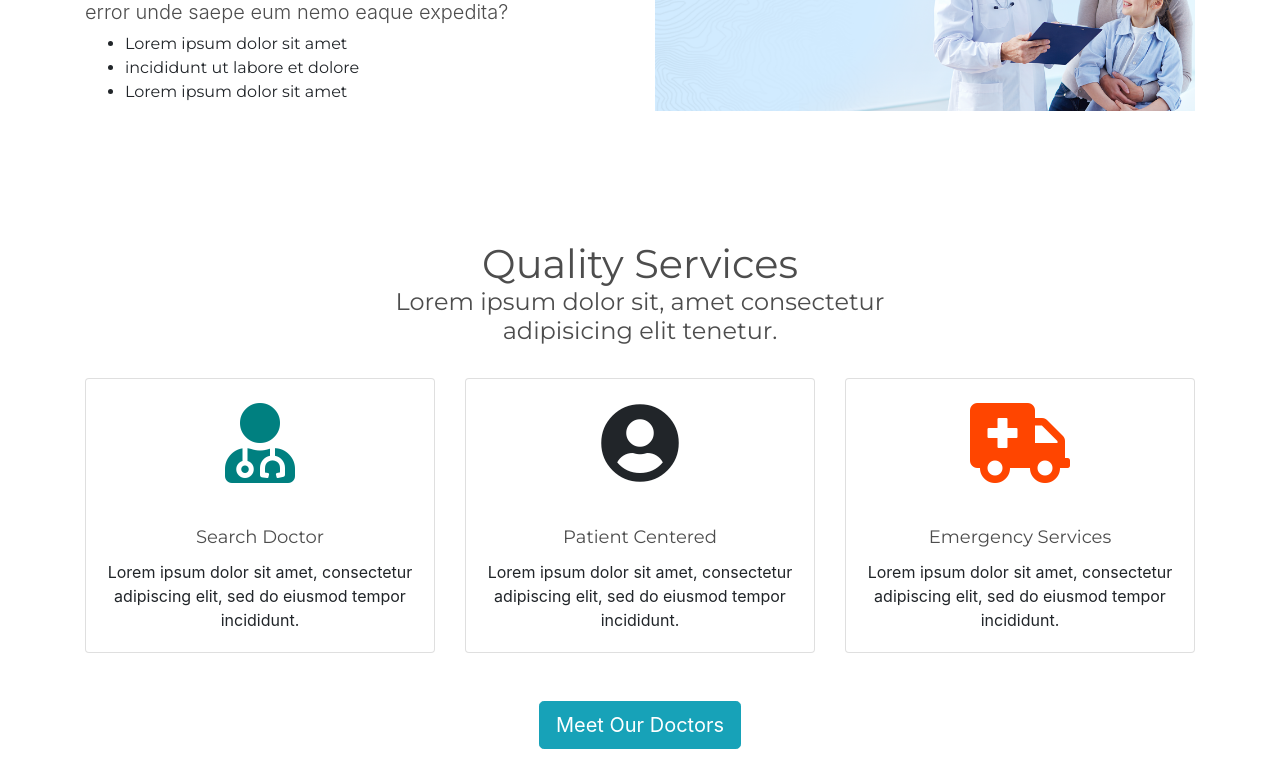
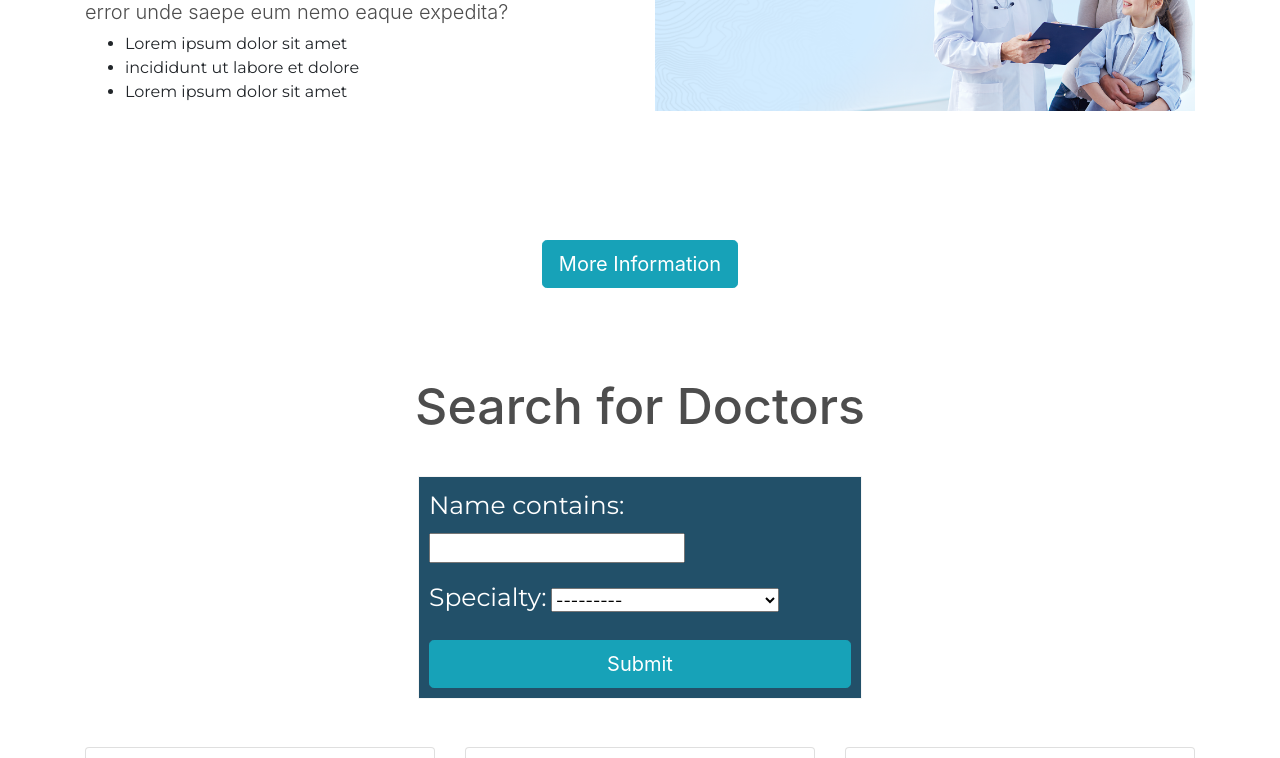
Before and after one commit to yahayakenny/Med_Health, a Django app: page / in a window 1280 px wide. Shown: the part 1119-1877 px from the top of the page. Run offline with Django 3.2, Linux system fonts and the light colour scheme; data comes from the database, SQL or seed files in the repository; some libraries are stand-ins or nearby versions; grey boxes are pictures that could not be loaded.

Commit message:
added search functionality

```diff
--- /dev/null
+++ b/doctor_app/filters.py
@@ -0,0 +1,10 @@
+import django_filters
+from doctor_app.models import Doctor
+from django_filters import CharFilter
+
+
+class DoctorFilter(django_filters.FilterSet):
+    name = CharFilter(field_name = 'name', lookup_expr = 'icontains')
+    class Meta:
+        model = Doctor
+        fields = ('name', 'specialty')
--- a/doctor_app/models.py
+++ b/doctor_app/models.py
@@ -1,7 +1,6 @@
 from django.db import models
 from django.contrib.auth.models import User
 
-# Create your models here.
 
 class Specialty(models.Model):
     specialty_name = models.CharField(max_length=200, blank=True , null=True)
@@ -9,7 +8,6 @@
 
     def __str__(self):
         return self.specialty_name
-
 
 class Doctor(models.Model):
     name = models.CharField(max_length=100, blank=True, null=True)
@@ -21,5 +19,6 @@
     qualifications = models.CharField(max_length=100, blank=True , null=True)
     information= models.CharField(max_length= 500, blank=True , null=True)
 
+
     def __str__(self):
         return self.name
--- a/doctor_app/static/css/main.css
+++ b/doctor_app/static/css/main.css
@@ -32,7 +32,6 @@
     width: 40%;
     padding: 10px;
     background-color: #225069;
-
     border:1px solid whitesmoke;
   }
 
@@ -40,7 +39,6 @@
     font-family: 'montserrat';
     color: #fff;
     font-size: 25px !important;
-
   }
 
   .navbar-brand {
--- a/doctor_app/views.py
+++ b/doctor_app/views.py
@@ -1,20 +1,20 @@
 from django.shortcuts import render
 from doctor_app.models import Doctor
 from django.contrib.auth.decorators import login_required
-
-# Create your views here.
+from doctor_app.filters import DoctorFilter
 
 def home(request):
     doctors = Doctor.objects.all()
+    doctor_filters = DoctorFilter(request.GET, queryset = doctors)
+    doctors = doctor_filters.qs
     context = {'doctors': doctors}
-    return render(request, 'index.html', {'doctors': doctors})
-
-
+    return render(request, 'index.html', {'doctors': doctors, 'doctor_filters': doctor_filters})
 
 @login_required
 def doctor_detail(request, doctor_id):
     details = Doctor.objects.get(id = doctor_id)
     return render(request, 'doctors/doctor_detail.html', {'details': details})
 
+
 def map(request):
     return render(request, 'maps.html')
--- a/med_health/urls.py
+++ b/med_health/urls.py
@@ -23,7 +23,6 @@
     path('', include('doctor_app.urls') ),
     path('', include('patient_app.urls')),
 
-
 ]
 
 urlpatterns += static(settings.MEDIA_URL, document_root = settings.MEDIA_ROOT)
--- a/patient_app/forms.py
+++ b/patient_app/forms.py
@@ -8,11 +8,11 @@
         model = BookDoctor
         fields = ( 'patient_complaint', 'patient_specialty', 'patient_age', 'patient_gender')
 
+
 class UserForm(UserCreationForm):
     email = forms.EmailField()
     first_name = forms.CharField()
     last_name = forms.CharField()
-
     class Meta:
         model = User
         fields = ('first_name', 'last_name', 'username', 'email', 'password1', 'password2' )
--- a/patient_app/urls.py
+++ b/patient_app/urls.py
@@ -10,6 +10,5 @@
     path('login/',auth_views.LoginView.as_view(template_name = 'patients/login.html'), name='login'),
     path('logout/',auth_views.LogoutView.as_view(template_name = 'patients/logout.html'), name='logout'),
     path('register/', views.register, name='register'),
-    path('dashboard/<int:mypatient_id>', views.patient_detail, name='patient_detail'),
-
+    path('dashboard/<int:mypatient_id>', views.patient_detail, name='patient_detail')
 ]
--- a/templates/index.html
+++ b/templates/index.html
@@ -38,6 +38,7 @@
   <h5>Lorem ipsum dolor sit amet consectetur adipisicing elit.</h5>
 </div> <br><br>
 
+
   <div>
     <div class="container">
       <div class="row align-items-center">
@@ -69,6 +70,21 @@
   </div>
   <br /><br /><br/>
 
+<p class="text-center">
+  <button
+    class="btn btn-info btn-lg"
+    type="button"
+    data-toggle="collapse"
+    data-target="#collapseExample"
+    aria-expanded="false"
+    aria-controls="collapseExample"
+  >
+    More Information
+  </button>
+</p>
+<br/>
+
+<div class="collapse" id="collapseExample">
   <div class = "text-center container service">
     <h1>Quality Services</h1>
     <h4>Lorem ipsum dolor sit, amet consectetur adipisicing elit tenetur. </h4>
@@ -107,26 +123,30 @@
     </div>
 </div><br><br>
 
-<p class="text-center">
-  <button
-    class="btn btn-info btn-lg"
-    type="button"
-    data-toggle="collapse"
-    data-target="#collapseExample"
-    aria-expanded="false"
-    aria-controls="collapseExample"
-  >
-    Meet Our Doctors
-  </button>
-</p>
-<br />
-<div class="collapse" id="collapseExample">
-  <h1 class="text-center" style="font-size: 50px">Our Doctors</h1>
+</div>
+<br /><br />
+
+<h1 class="text-center" style="font-size: 50px">Search for  Doctors</h1>
 <h6 class="text-center lead" style="color: white; font-size: 20px">
   Lorem ipsum dolor sit, amet consectetur adipisicing elit. Cumque inventore
   consectetur.
 </h6>
-  <br />
+
+<!-- Search Filter form -->
+<div class = "container">
+  <form action="" method="GET">
+    {{doctor_filters.form.as_p}}
+    <input
+    type="submit"
+    name="Submit"
+    class="btn btn-info btn-lg btn-block"
+    type="button"
+  />
+  </form>
+</div>
+<!-- End Search Filter form -->
+
+<br><br>
 <div class="container">
   <div class="row">
     {% for doctor in doctors %}
@@ -155,9 +175,6 @@
     </div>
     {% endfor %}
   </div>
-  </div>
-</div>
-<br /><br />
 </div>
 
 <div class = "container specialty">
```
Also changed, not shown: med_health/settings.py (+2 -15 lines), doctor_app/migrations/0003_doctor_search.py (added). Lines whose indentation alone changed are shown as unchanged.
